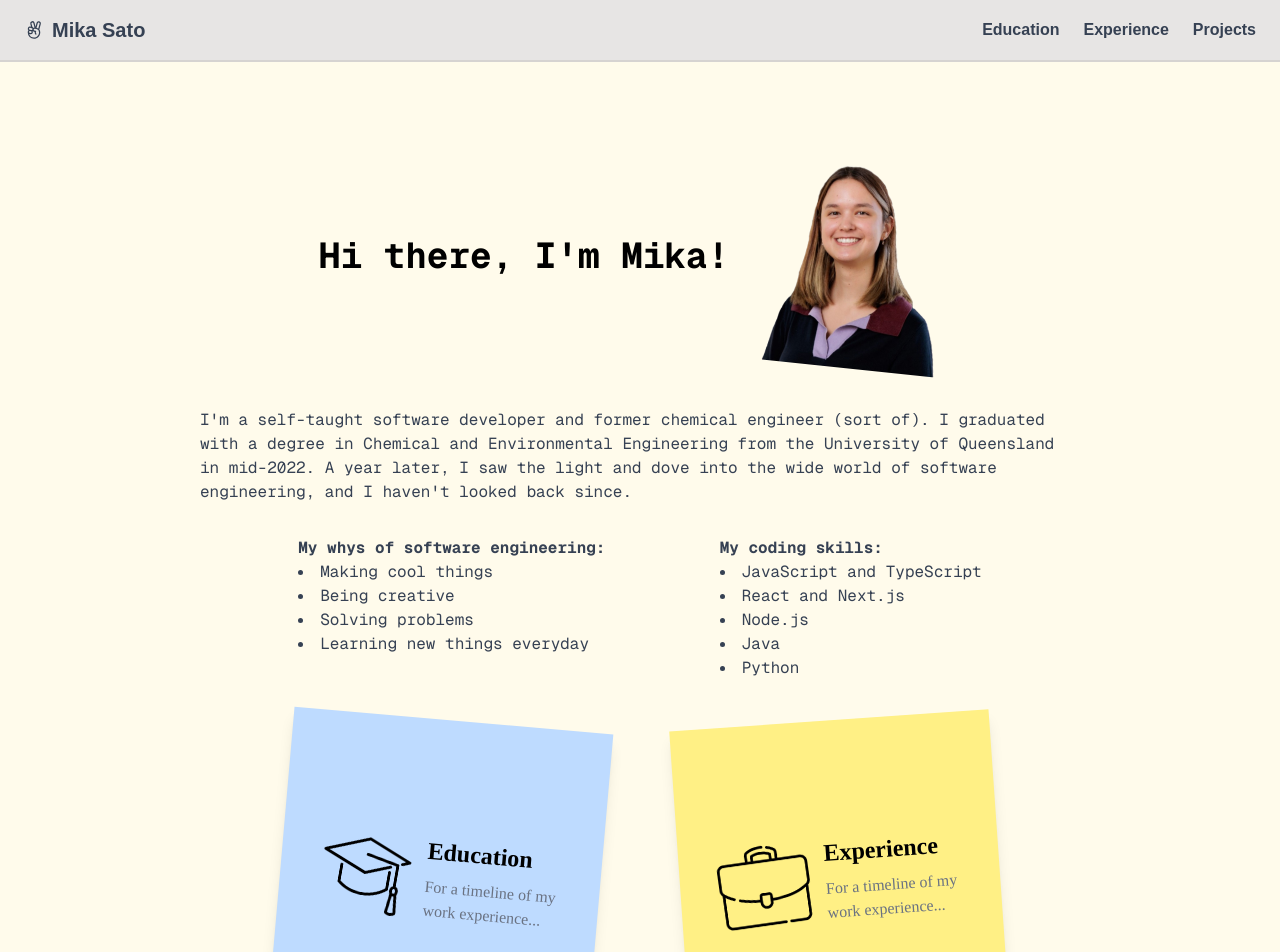
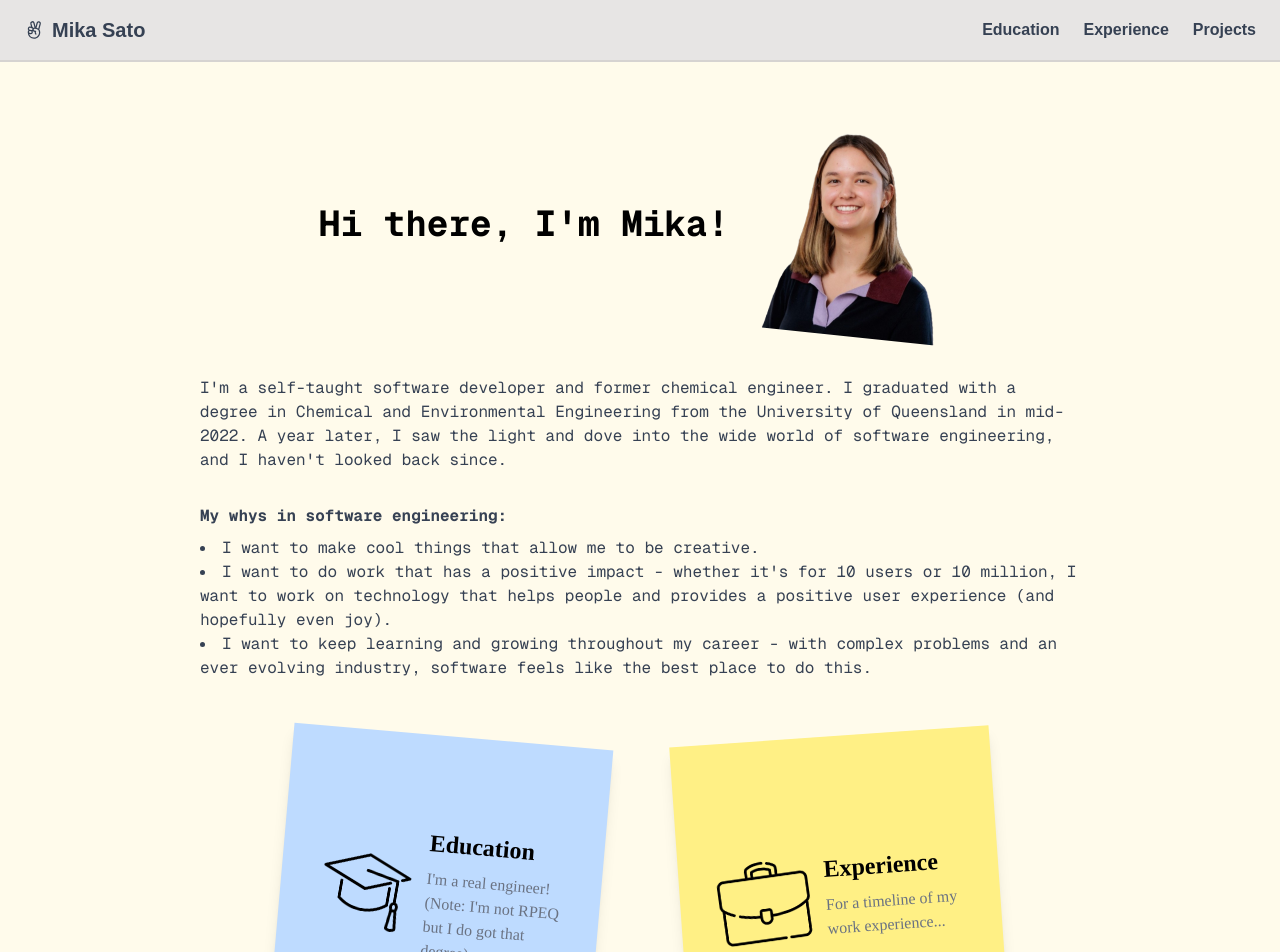
Before and after one commit to mikasatoo/portfolio-website-v2, a Next.js app: page / in a window 1280 px wide. Shown: the top 952 px of the page. Built offline with nearby package versions, Linux system fonts and the light colour scheme; a web font is replaced by a local one.

Commit message:
update spacing and my bio stuff

```diff
--- a/src/app/page.tsx
+++ b/src/app/page.tsx
@@ -4,31 +4,30 @@ import { PostItNote } from "@/components/PostItNote";
 
 export default function Home() {
   return (
-    <div className="flex flex-col h-full items-center justify-items-center p-8 pb-20 gap-16 sm:p-20 font-[family-name:var(--font-geist-sans)]">
+    <div className="flex flex-col h-full items-center justify-items-center p-8 md:p-16 md:pt-12 gap-16 font-[family-name:var(--font-geist-sans)]">
       <main className="flex flex-col h-full gap-6 md:gap-10 row-start-2 items-center justify-items-center font-[family-name:var(--font-geist-mono)]">
-        <div className="flex flex-col md:flex-row lg:w-3/4 gap-2 items-center justify-center">
+        <div className="flex flex-col w-2/3 md:flex-row lg:w-3/4 gap-2 items-center justify-center">
           <h1 className="text-4xl font-bold text-black text-center">Hi there, I'm Mika!</h1>
           <img className="w-full max-w-48 md:max-w-56 rotate-6" src="headshot.png" alt="Me (Mika)"></img>
         </div>
 
         <div className="flex flex-col gap-4 max-w-220 md:gap-8 text-gray-700">
           <p>
-            I'm a self-taught software developer and former chemical engineer (sort of).
+            I'm a self-taught software developer and former chemical engineer.
             I graduated with a degree in Chemical and Environmental Engineering from the University of Queensland in mid-2022.
             A year later, I saw the light and dove into the wide world of software engineering, and I haven't looked back since.
           </p>
 
-          <div className="flex flex-col md:flex-row gap-4 justify-evenly">
-            <div>
-              <p className="font-bold">My whys of software engineering:</p>
-              <ul className="list-disc list-inside">
-                <li>Making cool things</li>
-                <li>Being creative</li>
-                <li>Solving problems</li>
-                <li>Learning new things everyday</li>
-              </ul>
-            </div>
+          <div className="flex flex-col gap-2">
+            <p className="font-bold">My whys in software engineering:</p>
+            <ul className="list-disc list-inside">
+              <li>I want to make cool things that allow me to be creative.</li>
+              <li>I want to do work that has a positive impact - whether it's for 10 users or 10 million, I want to work on technology that helps people and provides a positive user experience (and hopefully even joy).</li>
+              <li>I want to keep learning and growing throughout my career - with complex problems and an ever evolving industry, software feels like the best place to do this.</li>
+            </ul>
+          </div>
 
+          {/* <div className="flex flex-col md:flex-row gap-4 justify-evenly">
             <div>
               <p className="font-bold">My coding skills:</p>
               <ul className="list-disc list-inside">
@@ -39,14 +38,14 @@ export default function Home() {
                 <li>Python</li>
               </ul>
             </div>
-          </div>
+          </div> */}
         </div>
 
-        <div className="grid grid-cols-1 md:grid-cols-2 2xl:grid-cols-4 gap-10 md:gap-20 items-center justify-evenly">
-          <PostItNote path="/education" color="bg-blue-200" rotation="rotate-5" imgPath="graduation-cap.png" imgAlt="Graduation cap" title="Education" description="For a timeline of my work experience..." />
+        <div className="grid grid-cols-1 md:grid-cols-2 2xl:grid-cols-4 xl:mt-4 2xl:mt-6 gap-10 md:gap-20 items-center justify-evenly">
+          <PostItNote path="/education" color="bg-blue-200" rotation="rotate-5" imgPath="graduation-cap.png" imgAlt="Graduation cap" title="Education" description="I'm a real engineer! (Note: I'm not RPEQ but I do got that degree)" />
           <PostItNote path="/experience" color="bg-yellow-200" rotation="-rotate-4" imgPath="briefcase.png" imgAlt="Briefcase" title="Experience" description="For a timeline of my work experience..." />
-          <PostItNote path="/projects" color="bg-green-200" rotation="rotate-3" imgPath="wrench.png" imgAlt="Wrench" title="Projects" description="Check out my projects!" />
-          <PostItNote path="/blog" color="bg-pink-200" rotation="-rotate-3" imgPath="writing.png" imgAlt="Writing" title="Blog Posts" description="Here's some stuff I've written :)" />
+          <PostItNote path="/projects" color="bg-green-200" rotation="-rotate-4" imgPath="wrench.png" imgAlt="Wrench" title="Projects" description="Check out my projects!" />
+          <PostItNote path="/blog" color="bg-pink-200" rotation="rotate-3" imgPath="writing.png" imgAlt="Writing" title="Blog Posts" description="Here's some stuff I've written :)" />
         </div>
       </main>
     </div>
```
